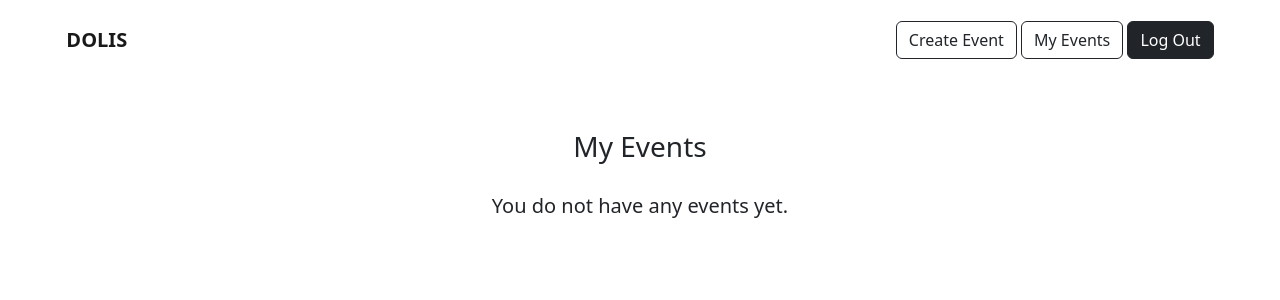
After one commit to erinbedri/DoLis---slido-clone, a Django app: page /my-events/ in a window 1280 px wide. The commit adds this page. Shown: the top 300 px of the page. Run offline with Django 4.2, Linux system fonts and the light colour scheme; the visitor is signed in with stand-in values (Sample User, id 1); data that the repository does not hold is empty.

Commit message:
added 'my events'

```diff
--- a/DoLis/core/urls.py
+++ b/DoLis/core/urls.py
@@ -4,10 +4,13 @@ from DoLis.core import views
 
 urlpatterns = [
     path('', views.homepage, name='homepage'),
+    path('my-events/', views.own_events_list, name='own events list'),
     path('login/', views.login_user, name='login'),
     path('logout/', views.logout_user, name='logout'),
     path('register/', views.register_user, name='register'),
     path('event/<int:pk>/', views.event_details, name='event details'),
+    # path('event/<int:pk>/edit/', views.event_edit, name='event edit'),
+    # path('event/<int:pk>/delete/', views.event_delete, name='event delete'),
     path('event/create/', views.event_create, name='event create'),
     path('question/<int:pk>/delete', views.question_delete, name='question delete')
 ]
--- a/DoLis/core/views.py
+++ b/DoLis/core/views.py
@@ -141,3 +141,12 @@ def question_delete(request, pk):
     question = get_object_or_404(Question, pk=pk)
     question.delete()
     return redirect('core:event details', question.event.id)
+
+
+def own_events_list(request):
+    events = Event.objects.filter(owner=request.user)
+
+    context = {
+        'events': events,
+    }
+    return render(request, 'core/events-own.html', context)
--- /dev/null
+++ b/templates/core/events-own.html
@@ -0,0 +1,30 @@
+{% extends 'core/base.html' %}
+
+{% block content %}
+    <section style="margin: 50px 50px">
+        <div class="row justify-content-center">
+            <div class="col-md-4">
+                <h3 class="text-center" style="margin-bottom: 15px">My Events</h3>
+            </div>
+        </div>
+        <div class="row" style="margin-top: 15px">
+            {% for event in events %}
+                <div class="col-sm-3">
+                    <div class="card text-center" style="margin-bottom: 15px">
+                        <div class="card-body">
+                            <h5 class="card-title">{{ event.name }}</h5>
+                            <p class="card-text">#{{ event.code }}</p>
+                            <a href="{% url 'core:event details' event.id %}" class="btn btn-dark">Join Event</a>
+                            {% if request.user == event.owner %}
+                                <a href="#" class="btn btn-outline-dark">Edit</a>
+                                <a href="#" class="btn btn-outline-dark">Delete</a>
+                            {% endif %}
+                        </div>
+                    </div>
+                </div>
+            {% empty %}
+                <h5 class="text-center">You do not have any events yet.</h5>
+            {% endfor %}
+        </div>
+    </section>
+{% endblock %}
--- a/templates/core/navigation.html
+++ b/templates/core/navigation.html
@@ -9,6 +9,7 @@
         {% else %}
             <div>
                 <a class="btn btn-outline-dark" href="{% url 'core:event create' %}" role="button">Create Event</a>
+                <a class="btn btn-outline-dark" href="{% url 'core:own events list' %}" role="button">My Events</a>
                 <a class="btn btn-dark" href="{% url 'core:logout' %}" role="button">Log Out</a>
             </div>
         {% endif %}
```
